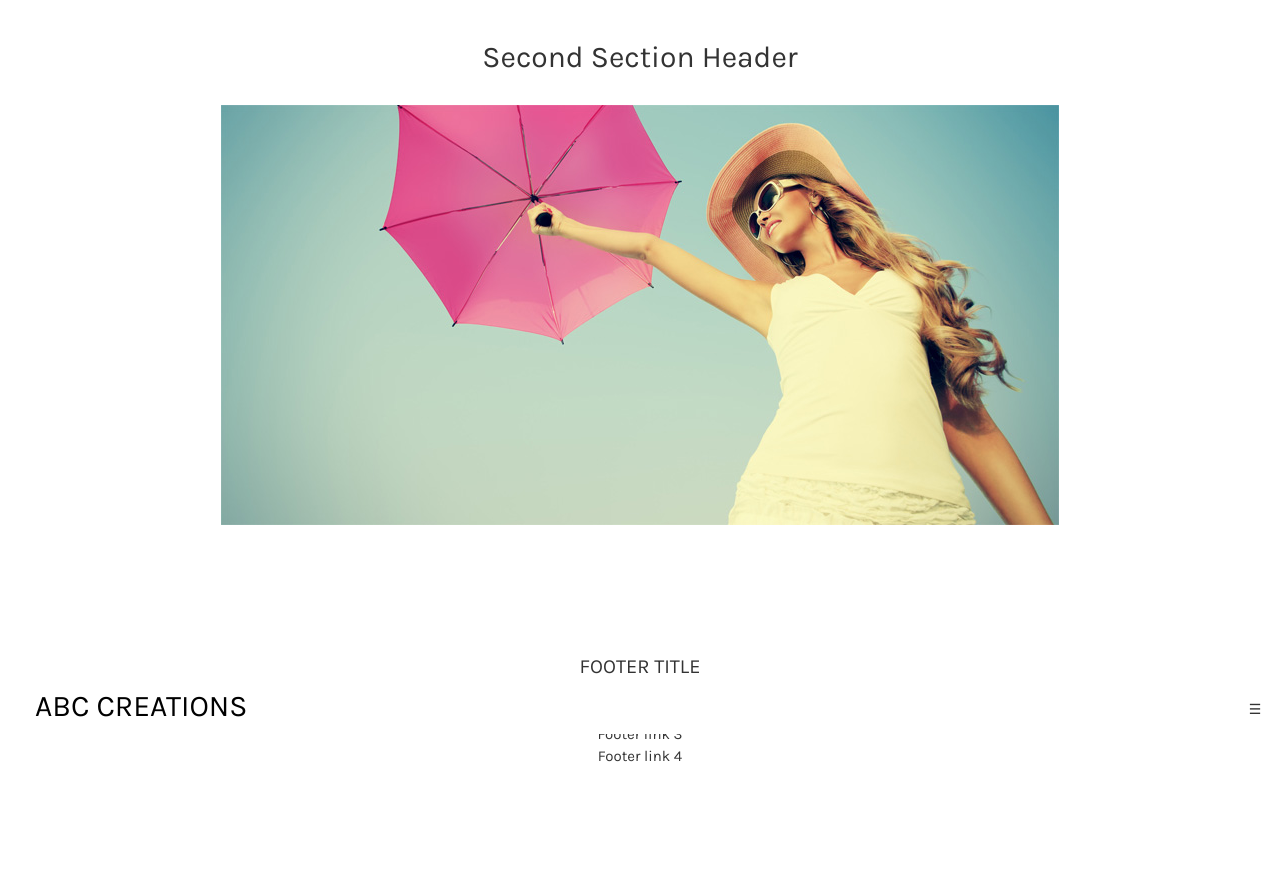
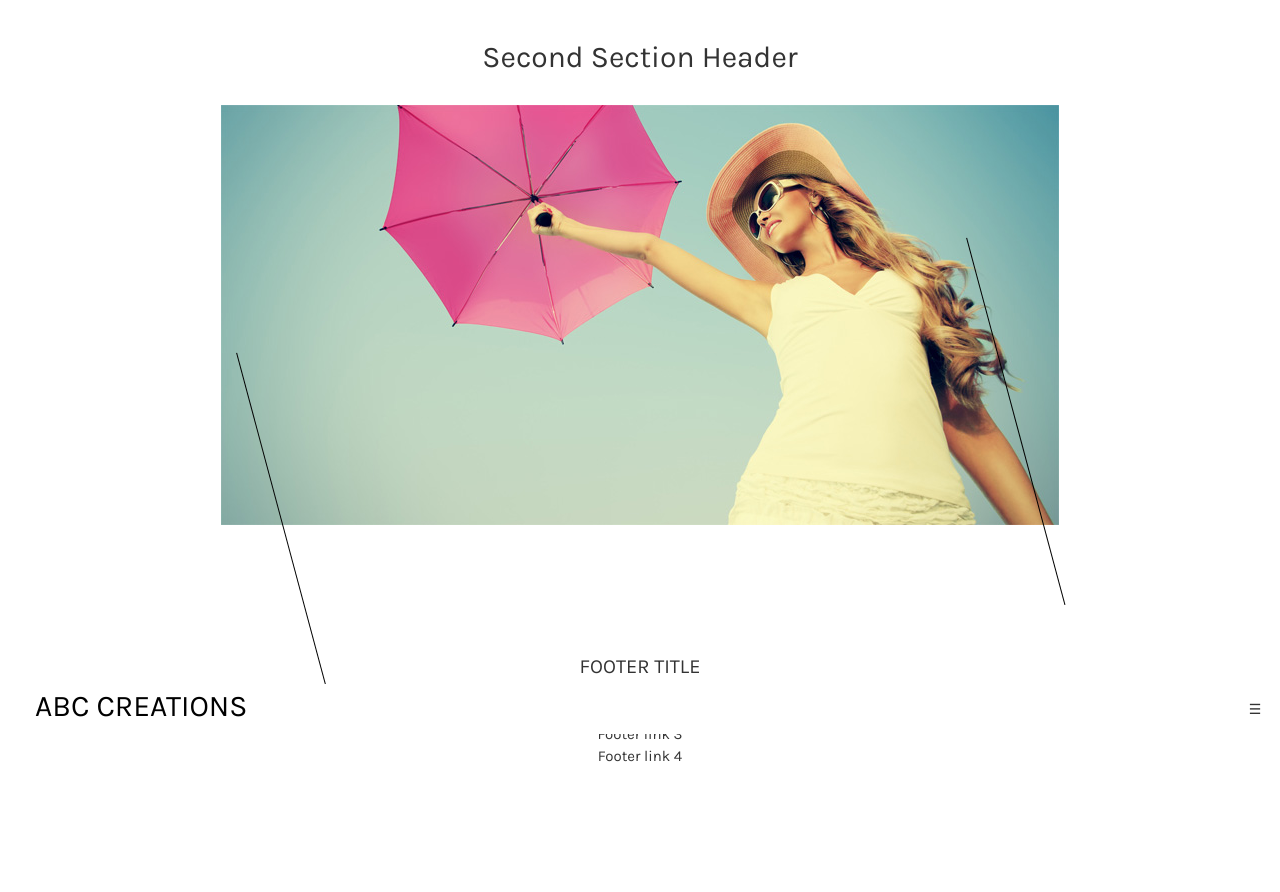
Before and after one commit to trehnert23/vv_challenge, a website: page views/main.html in a window 1280 px wide. Shown: the part 866-1758 px from the top of the page. Drawn offline with nearby package versions, Linux system fonts and the light colour scheme; files whose address does not match are found by name.

Commit message:
added lines in

```diff
--- a/public/stylesheets/main.css
+++ b/public/stylesheets/main.css
@@ -225,6 +225,32 @@
     margin-bottom: 10%;
   }
 
+  .line1 {
+      width: 380px;
+      height: 47px;
+      margin-left: 10%;
+      margin-top: 33%;
+      border-bottom: 1px solid black;
+      -webkit-transform:
+          translateY(-20px)
+          translateX(5px)
+          rotate(75deg);
+      position: absolute;
+  }
+
+  .line2 {
+      width: 380px;
+      height: 47px;
+      margin-left: 67%;
+      margin-top: 24%;
+      border-bottom: 1px solid black;
+      -webkit-transform:
+          translateY(-20px)
+          translateX(5px)
+          rotate(75deg);
+      position: absolute;
+  }
+
 }
 
 /*----------------------------------------------*//*----------------------------------------------*//*----------------------------------------------*//*----------------------------------------------*//*----------------------------------------------*//*----------------------------------------------*//*----------------------------------------------*//*----------------------------------------------*//*----------------------------------------------*//*----------------------------------------------*//*----------------------------------------------*/
--- a/views/main.html
+++ b/views/main.html
@@ -55,6 +55,8 @@
       <div id="information" class="slide">
         <div class="col-lg-12 col-sm-6 section_two_header">Second Section Header</div>
         <div class="row text-center info_image">
+            <div class="line1"></div>
+            <div class="line2"></div>
             <img src="/images/infoimage.jpg">
         </div>
         <div class="col-lg-12 col-sm-6 section_two_text">FOOTER TITLE<br>
```
